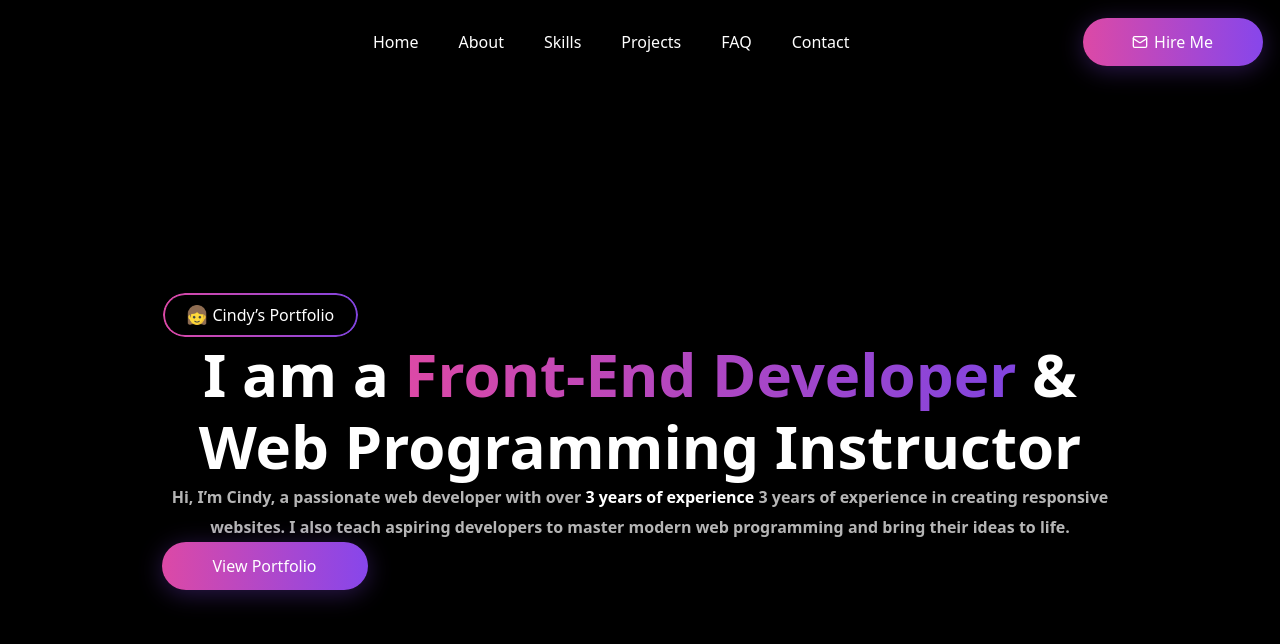
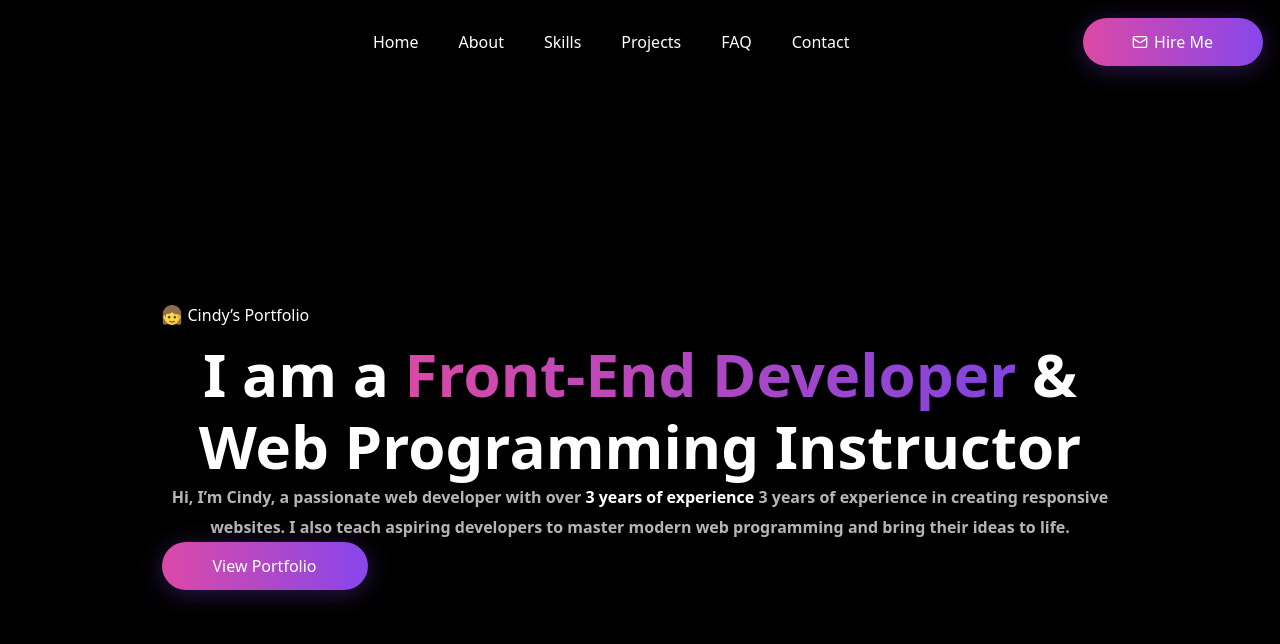
Before and after one commit to cindynufa/cindynufa-portfolio-5-wph, a Next.js app: page / in a window 1280 px wide. Shown: the top 644 px of the page. Built offline with nearby package versions, Linux system fonts and the light colour scheme.

Commit message:
Feat: changed the CSS variable name

```diff
--- a/src/components/hero/HeroButtonPortfolio.tsx
+++ b/src/components/hero/HeroButtonPortfolio.tsx
@@ -3,7 +3,7 @@ import Image from 'next/image';
 export default function HeroButtonPortfolio() {
   return (
     <div className=''>
-      <button className="flex flex-row w-auto h-11.5 gap-1.5 btn-outline-gradient justify-center items-center text-md font-medium">
+      <button className="flex flex-row w-auto h-11.5 gap-1.5 outline-gradient justify-center items-center text-md font-medium">
         <Image
           src="/icons/emoticon-girl.png"
           alt="Emoticon"
```
